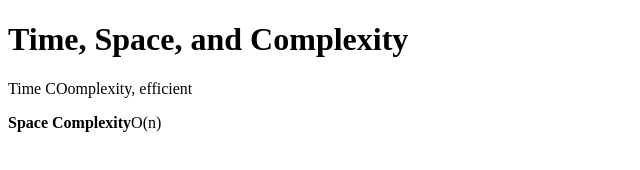
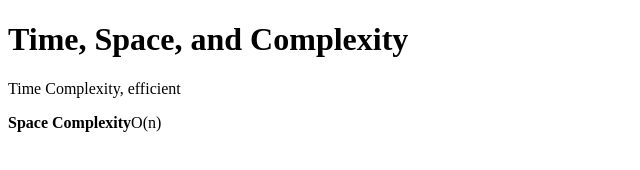
Before and after one commit to acciojob/time-and-space-complexity-shaloojais8876, a website: page main.html in a window 1280 px wide. Shown: the full height of the page, 0-640 px from the left. Drawn offline with Linux system fonts and the light colour scheme.

Commit message:
created a submission

```diff
--- a/main.html
+++ b/main.html
@@ -10,7 +10,7 @@
 	<!-- the entire body must be written by student -->
 	 <h1> Time, Space, and Complexity</h1>
 
-    <p> Time COomplexity, efficient</p>
+    <p> Time Complexity, efficient</p>
 
     <p><b>Space Complexity</b>O(n)</p>
 
```
